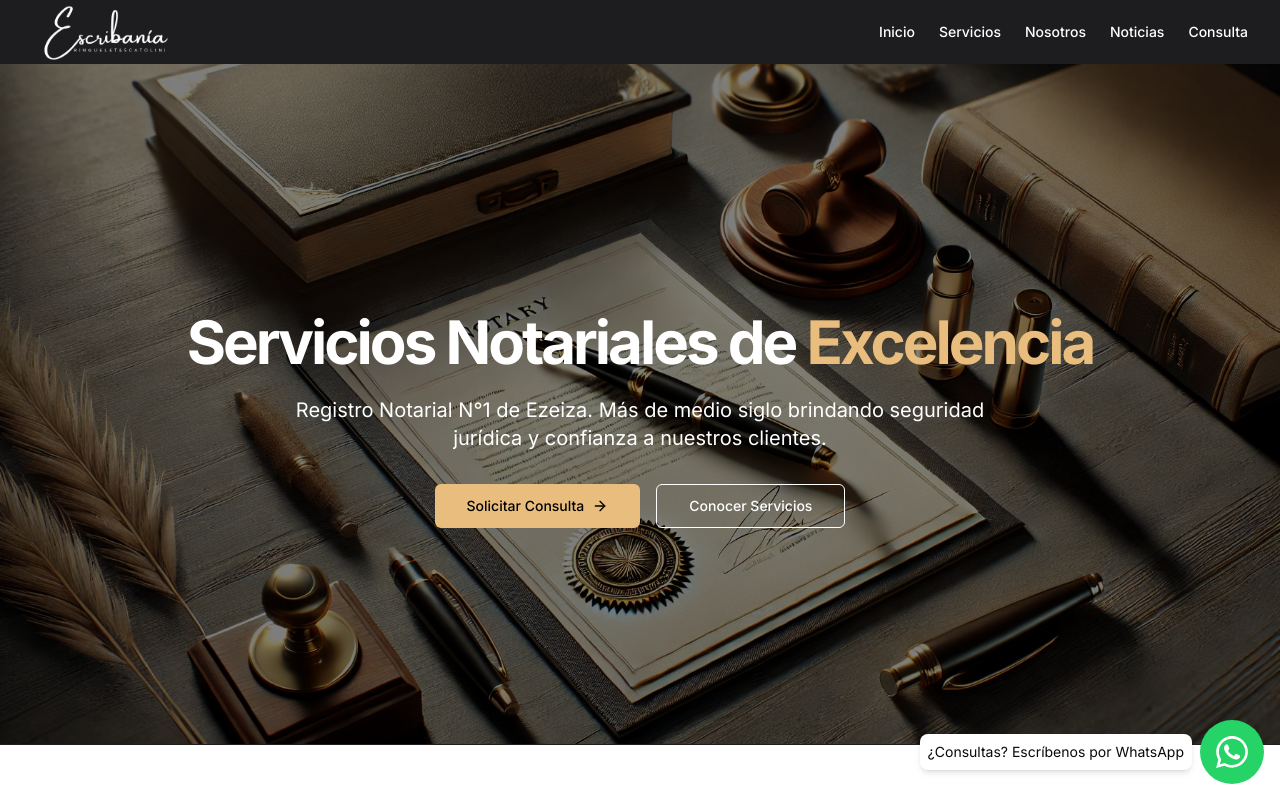
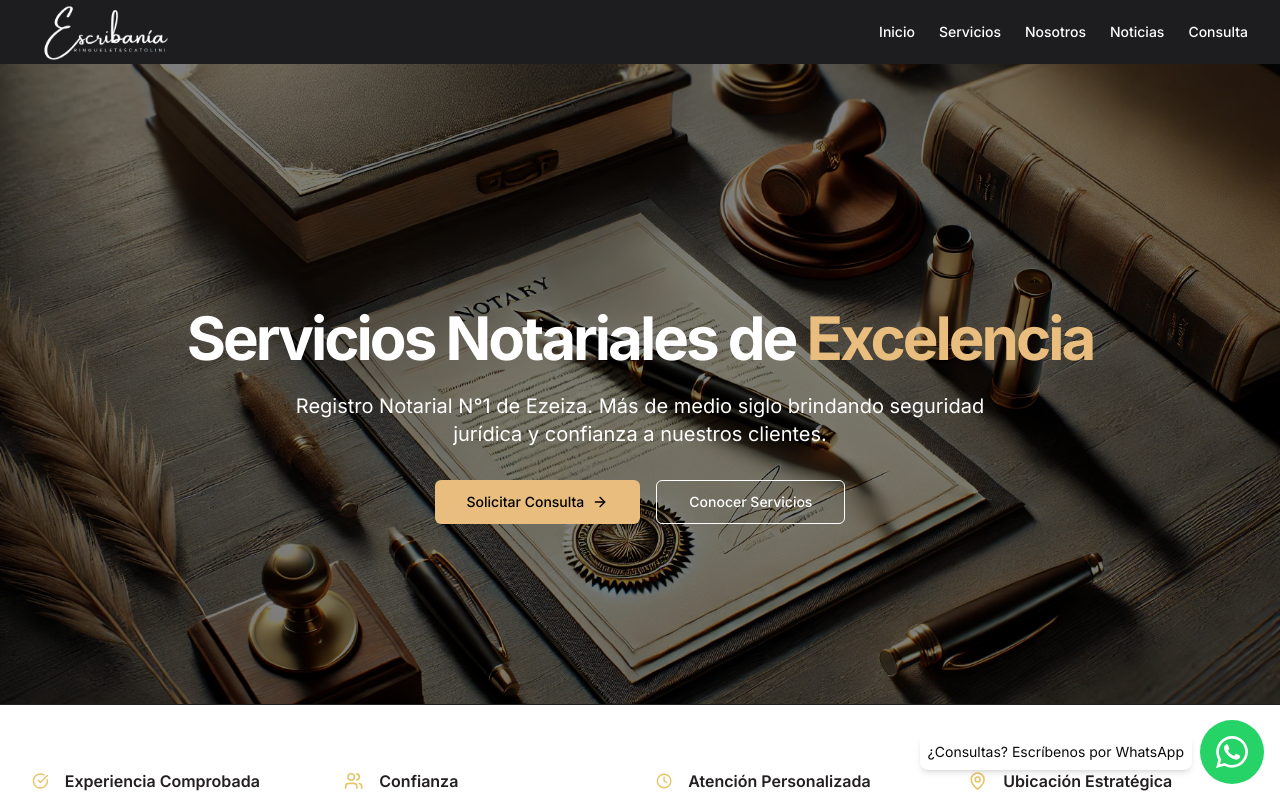
Before and after one commit to peter-ringuelet/Escribania, a Next.js app in the folder escribania-ringuelet/: page / in a window 1280 px wide. Shown: the top 795 px of the page. Built offline with nearby package versions, Linux system fonts and the light colour scheme.

Commit message:
transition

```diff
--- a/escribania-ringuelet/app/components/Header.tsx
+++ b/escribania-ringuelet/app/components/Header.tsx
@@ -36,7 +36,14 @@ export function Header() {
   const scrollToSection = (sectionId: string) => {
     const section = document.getElementById(sectionId)
     if (section) {
-      section.scrollIntoView({ behavior: "smooth" })
+      const headerOffset = 64 // altura del header
+      const elementPosition = section.getBoundingClientRect().top
+      const offsetPosition = elementPosition + window.pageYOffset - headerOffset
+
+      window.scrollTo({
+        top: sectionId === 'inicio' ? 0 : offsetPosition,
+        behavior: "smooth"
+      })
       setIsOpen(false)
     }
   }
--- a/escribania-ringuelet/app/components/Hero.tsx
+++ b/escribania-ringuelet/app/components/Hero.tsx
@@ -7,8 +7,8 @@ import Image from "next/image"
 
 export function Hero() {
   return (
-    <section className="relative h-[100dvh] md:h-[85vh] flex items-center">
-      <div className="container mx-auto px-4 py-8 md:py-12 flex flex-col justify-center md:justify-start md:pt-20">
+    <section className="relative h-[100dvh] md:h-[80vh] flex items-center">
+      <div className="container mx-auto px-4 py-8 md:py-12 flex flex-col justify-center md:justify-start md:mt-16">
         <div className="absolute inset-0 z-0">
           <Image
             src="/placeholder2.webp"
@@ -33,7 +33,7 @@ export function Hero() {
           initial={{ opacity: 0 }}
           animate={{ opacity: 1 }}
           transition={{ duration: 1.2, ease: "easeOut" }}
-          className="max-w-screen-xl mx-auto px-4 sm:px-6 lg:px-8 relative z-10 flex flex-col items-center justify-center h-full py-20 sm:py-32 md:py-40"
+          className="max-w-screen-xl mx-auto px-4 sm:px-6 lg:px-8 relative z-10 flex flex-col items-center justify-center h-full py-12 sm:py-20 md:py-24"
         >
           <motion.h1
             initial={{ opacity: 0, y: 30 }}
```
